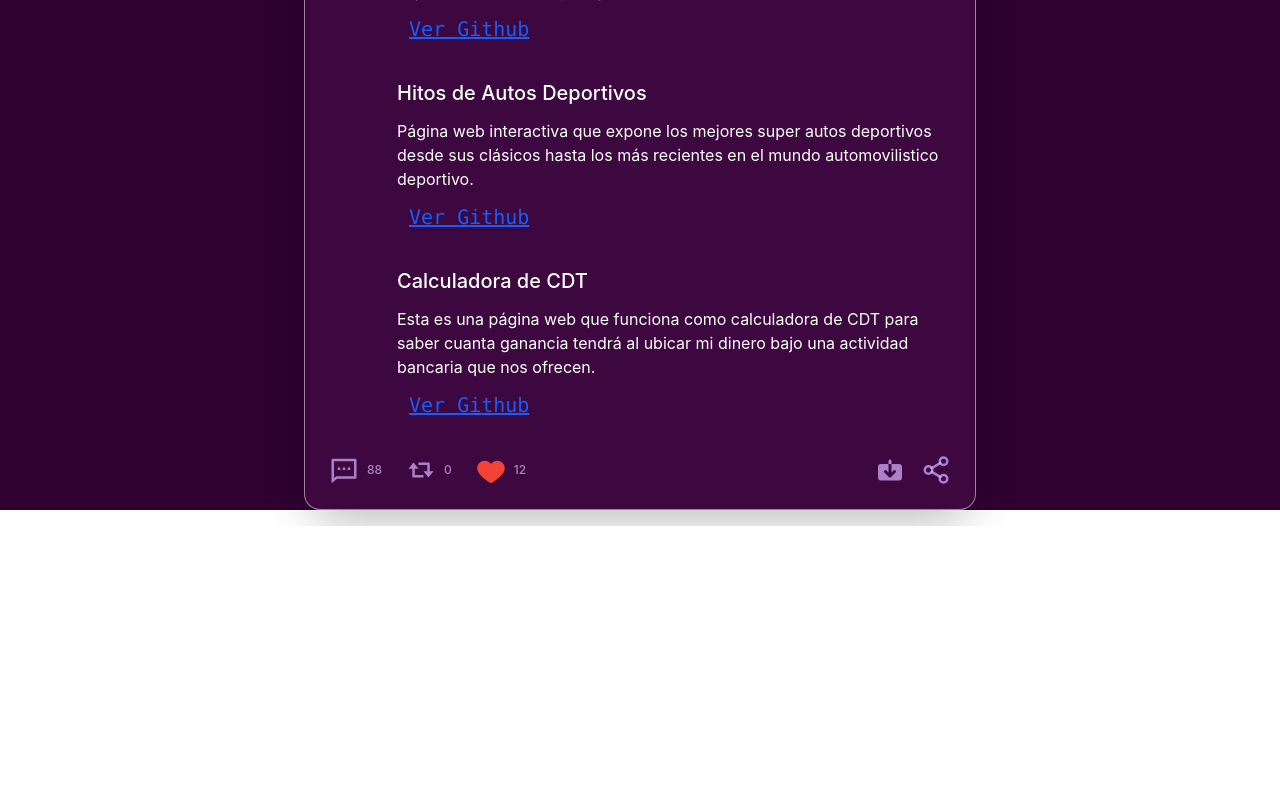
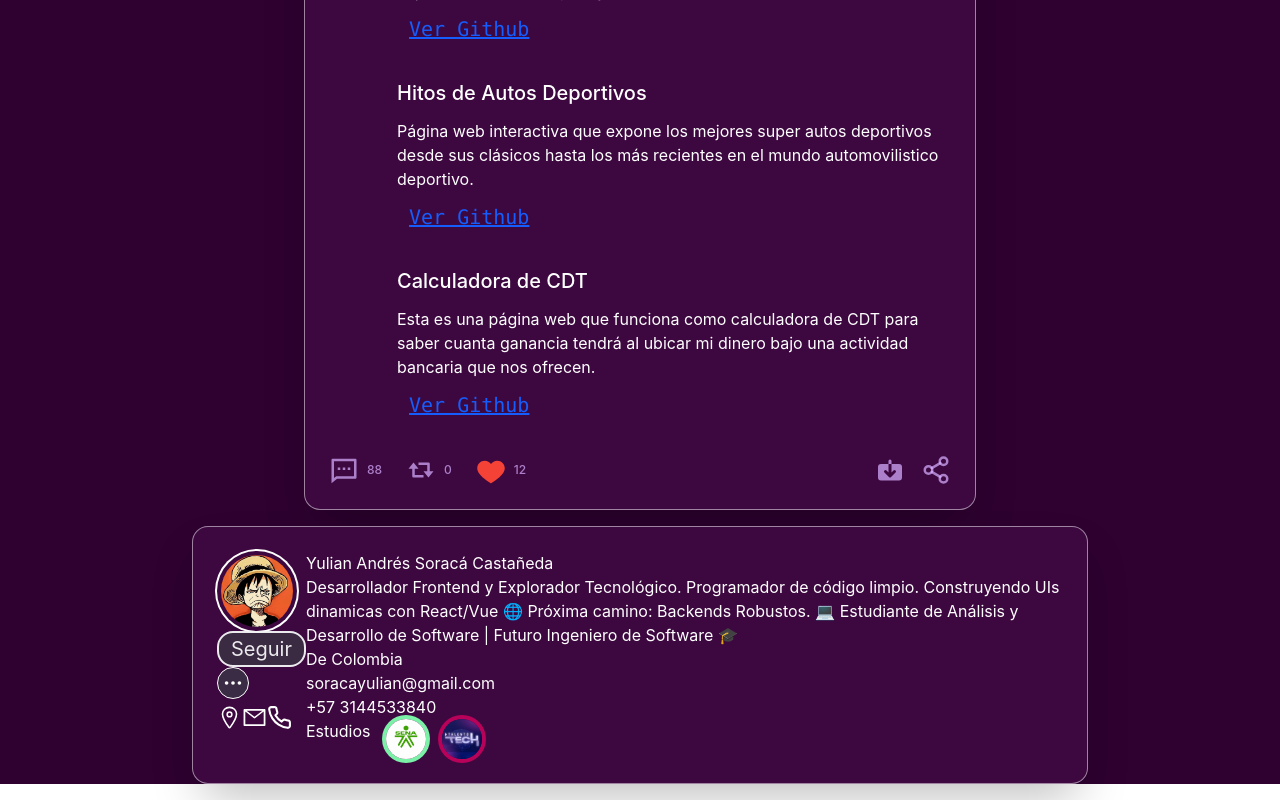
Before and after one commit to Yulian-001/Portafolio-personal, a React (Vite) app: page / in a window 1280 px wide. Shown: the part 1518-2318 px from the top of the page. Before the commit the page ends 2044 px from the top, so only its background shows below. Built offline with nearby package versions, Linux system fonts and the light colour scheme.

Commit message:
feat: desarrollo del perfil, pendiente organizacion y la consola integrada de ejercicios. Tambien se corrigieron algunas cosas de los archivos profile.json, se cambio el nombre de PostFooter.jsx a PostIcons.jsx, se añadio ProfileIcons.jsx donde se almacenan los iconos de Profile.jsx

```diff
--- a/src/App.jsx
+++ b/src/App.jsx
@@ -1,17 +1,25 @@
-import React from 'react'
 import posts from './data/posts.json'
 import PostCard from './components/feed/PostCard'
+import Profile from './components/feed/Profile'
+import profile from './data/profile.json'
 
 export default function App() {
   return (
     <main className=" bg-[var(--color-fondo)]">
-      <section className='feed-container'>
+      <section>
 
         {posts.map((item)=>(
-      <PostCard key={item.id} post={item} />
-    ))}
+          <PostCard key={item.id} post={item} />
+      ))}
 
       </section>
+      <section>
+
+        {profile.map((item)=>(
+        <Profile key={item.id} prof={item} />
+      ))}
+      </section>
+
     </main>
   )
 }
--- a/src/components/feed/PostCard.jsx
+++ b/src/components/feed/PostCard.jsx
@@ -1,4 +1,4 @@
-import PostFooter from "./PostFooter"
+import PostIcons from "./PostIcons"
 
 
 export default function  PostCard ({ post }) {
@@ -56,7 +56,7 @@ export default function  PostCard ({ post }) {
                 )}
             </section>
 
-            <PostFooter metrics={post.metrics}/>
+            <PostIcons metrics={post.metrics}/>
         </article>
     )
 }
--- /dev/null
+++ b/src/components/feed/Profile.jsx
@@ -0,0 +1,44 @@
+import ProfileIcons from "./ProfileIcons";
+
+export default function Profile( {prof} ){
+    if(!prof) return null;
+
+    return(
+        <article className="flex w-full max-w-4xl mx-auto p-4 sm:p-6 my-4 bg-[var(--color-tarjet)] border border-white/50 rounded-2xl shadow-2xl text-white transition-all duration-300">
+            <header>
+                <img
+                src={prof.avatar}
+                alt="Logo sena"
+                className="size-20 purple-600/70 p-1 rounded-full ring-2 ring-white"
+                />
+                <h3 className=" text-xl text-white/90 bg-mist-700/60 px-3 py-0.5 rounded-2xl border-2 ">Seguir</h3>
+                <ProfileIcons/>
+            </header>
+
+            <section>
+                <div>
+                <h2>{prof.name}</h2>
+                <p>{prof.description} </p>
+                <h4>{prof.location} </h4>
+                <h4>{prof.gmail} </h4>
+                <h4>{prof.phone} </h4>
+                </div>
+                <div className="flex flex-line gap-4 justify-start align-center">
+                    <h4>Estudios</h4>
+                    <img src={prof.studies.technologist}
+                    alt="Logo Sena"
+                    className="size-10 rounded-full  ring-4 ring-green-300 "
+                    />
+                    <img src={prof.studies.bootcam}
+                    alt="Logo Talento Techo"
+                    className="size-10 rounded-full ring-4 ring-pink-700/90"
+                    />
+                </div>
+            </section>
+
+            <footer>
+
+            </footer>
+        </article>
+    )
+}
--- /dev/null
+++ b/src/components/feed/ProfileIcons.jsx
@@ -0,0 +1,36 @@
+import { FiMoreHorizontal } from "react-icons/fi";
+import { IoLocationOutline } from "react-icons/io5";
+import { AiOutlineMail } from "react-icons/ai";
+import { LuPhone } from "react-icons/lu";
+
+export default function ProfileIcons ({metrics}) {
+    return(
+        <section>
+            <header>
+                <div>
+                <button>
+                    <FiMoreHorizontal className="bg-mist-700/60 p-1 size-8 rounded-full border-1" />
+                    <span className="text-xs font-medium">
+                    </span>
+                </button>
+                </div>
+            </header>
+
+            <main>
+                <div>
+                    <button>
+                        <IoLocationOutline size={25}/>
+                    </button>
+
+                    <button>
+                        <AiOutlineMail size={25}/>
+                    </button>
+
+                    <button>
+                        <LuPhone size={25}/>
+                    </button>
+                </div>
+            </main>
+        </section>
+    )
+}
--- a/src/data/profile.json
+++ b/src/data/profile.json
@@ -1,13 +1,14 @@
 [
     {
         "id": "profile-1",
+        "avatar":"/FotoLuffy.png",
         "name": "Yulian Andrés Soracá Castañeda",
         "description": "Desarrollador Frontend y Explorador Tecnológico. Programador de código limpio. Construyendo UIs dinamicas con React/Vue 🌐  Próxima camino: Backends Robustos. 💻 Estudiante de Análisis y Desarrollo de Software | Futuro Ingeniero de Software 🎓",
         "location": "De Colombia",
         "gmail": "soracayulian@gmail.com",
         "phone": " +57 3144533840",
         "studies": {
-            "technologist": "/logoSena.png",
+            "technologist": "/LogoSena.png",
             "bootcam": "/logoTalentoTech.png"
         },
         "terminalLogs": [
```
Also changed, not shown: src/App.css (deleted), src/components/feed/PostIcons.jsx (renamed from src/components/feed/PostFooter.jsx).
